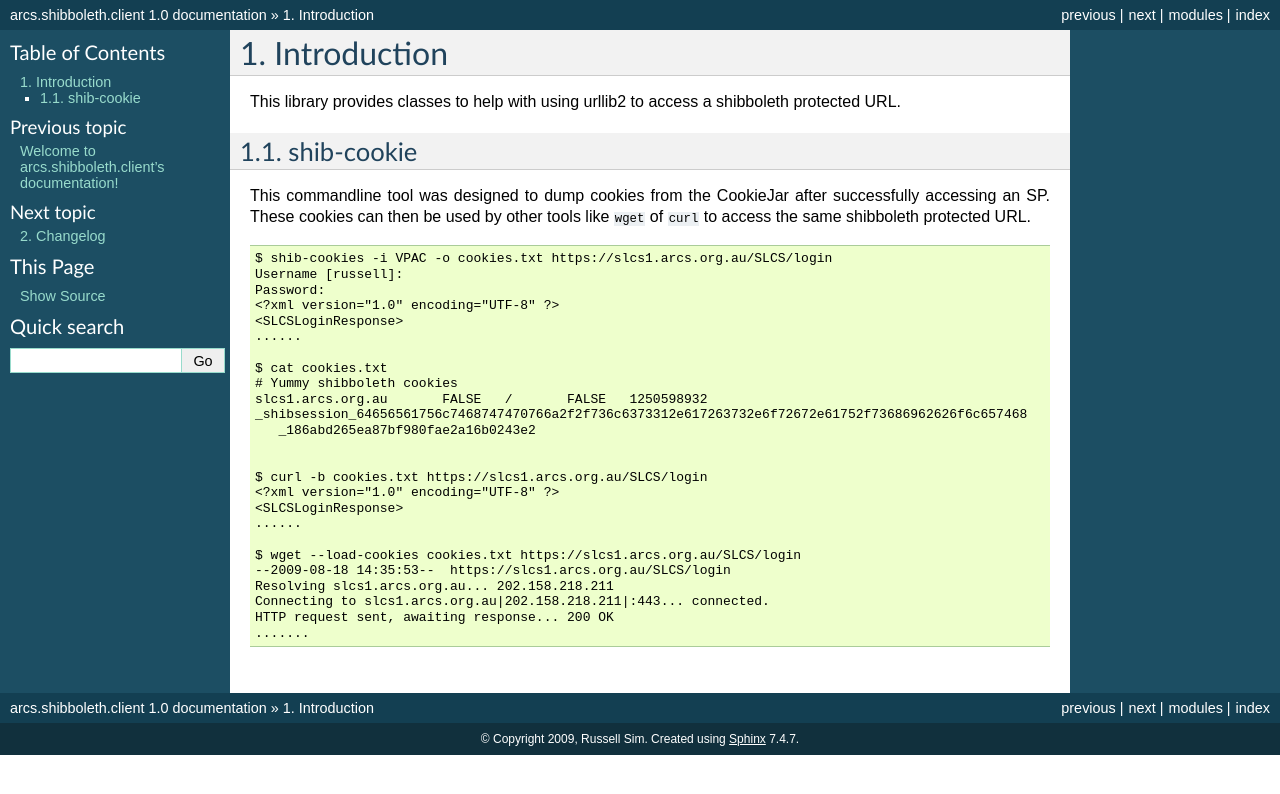
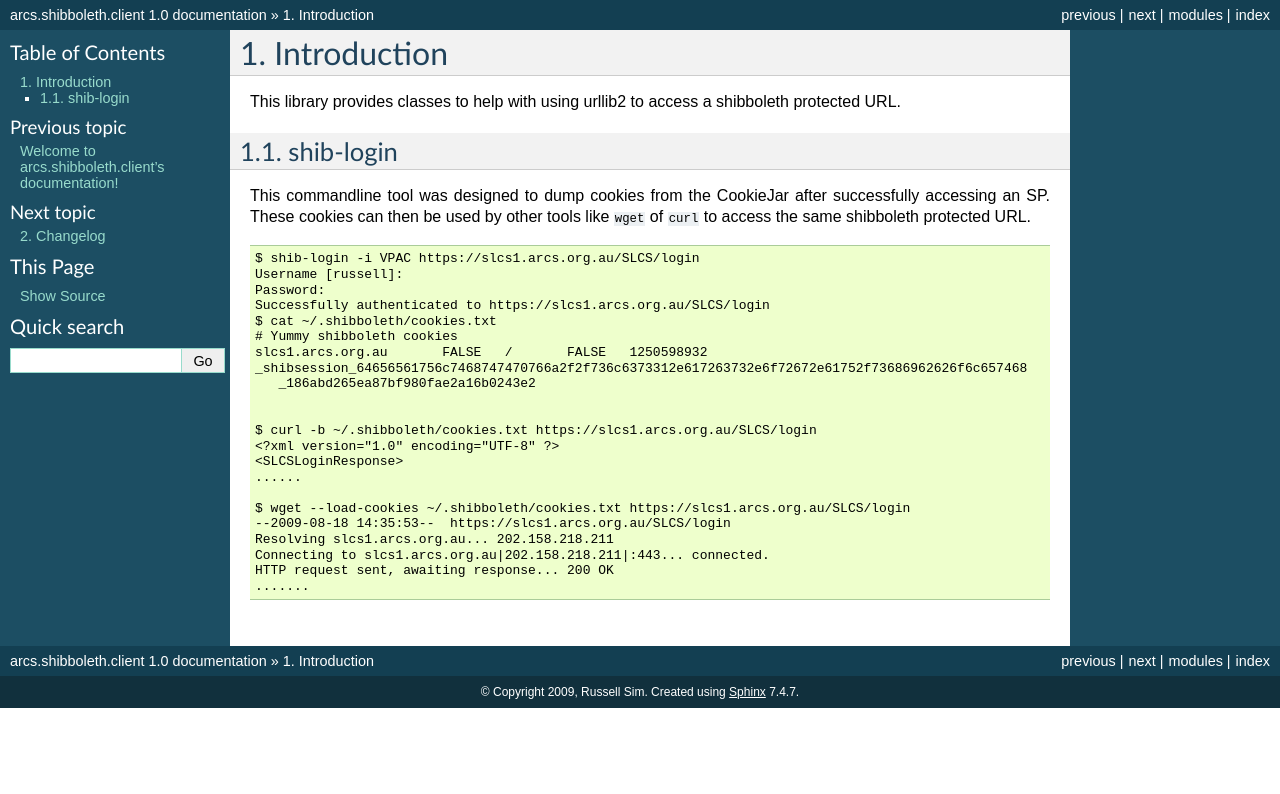
Before and after one commit to grith/sibboleth, a Sphinx documentation site: the page built from docs/intro.rst, in a window 1280 px wide. Shown: the top 794 px of the page. Built offline with Sphinx 7.4.7, drawn with Linux system fonts in a browser that asks for light colours.

Commit message:
updated some of the intro doc

```diff
--- a/docs/intro.rst
+++ b/docs/intro.rst
@@ -5,33 +5,30 @@ Introduction
 
 This library provides classes to help with using urllib2 to access a shibboleth protected URL.
 
-shib-cookie
+shib-login
 -----------
 
 This commandline tool was designed to dump cookies from the CookieJar after successfully accessing an SP. These cookies can then be used by other tools like ``wget`` of ``curl`` to access the same shibboleth protected URL.
 
 ::
 
-   $ shib-cookies -i VPAC -o cookies.txt https://slcs1.arcs.org.au/SLCS/login
+   $ shib-login -i VPAC https://slcs1.arcs.org.au/SLCS/login
    Username [russell]:
    Password:
-   <?xml version="1.0" encoding="UTF-8" ?>
-   <SLCSLoginResponse>
-   ......
-
-   $ cat cookies.txt
+   Successfully authenticated to https://slcs1.arcs.org.au/SLCS/login
+   $ cat ~/.shibboleth/cookies.txt
    # Yummy shibboleth cookies
    slcs1.arcs.org.au       FALSE   /       FALSE   1250598932
    _shibsession_64656561756c7468747470766a2f2f736c6373312e617263732e6f72672e61752f73686962626f6c657468
       _186abd265ea87bf980fae2a16b0243e2
 
 
-   $ curl -b cookies.txt https://slcs1.arcs.org.au/SLCS/login
+   $ curl -b ~/.shibboleth/cookies.txt https://slcs1.arcs.org.au/SLCS/login
    <?xml version="1.0" encoding="UTF-8" ?>
    <SLCSLoginResponse>
    ......
 
-   $ wget --load-cookies cookies.txt https://slcs1.arcs.org.au/SLCS/login
+   $ wget --load-cookies ~/.shibboleth/cookies.txt https://slcs1.arcs.org.au/SLCS/login
    --2009-08-18 14:35:53--  https://slcs1.arcs.org.au/SLCS/login
    Resolving slcs1.arcs.org.au... 202.158.218.211
    Connecting to slcs1.arcs.org.au|202.158.218.211|:443... connected.
```
